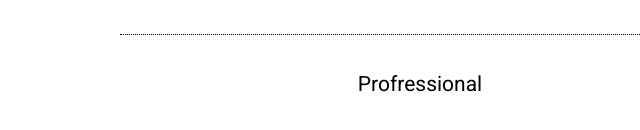
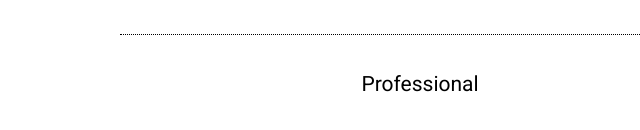
Before and after one commit to tpanjabi/tpanjabi.github.io, a plain HTML site: page index.html in a window 1280 px wide. Shown: the part 270-400 px from the top of the page, 220-860 px from the left. Drawn offline with Linux system fonts and the light colour scheme.

Commit message:
fixed professional

```diff
--- a/index.html
+++ b/index.html
@@ -44,7 +44,7 @@
 email</a> /</p>
 
       <p class="heading"></p>
-      <center><p class="intro">Profressional</p></center>
+      <center><p class="intro">Professional</p></center>
     </div>
   </div>
 </body>
```
